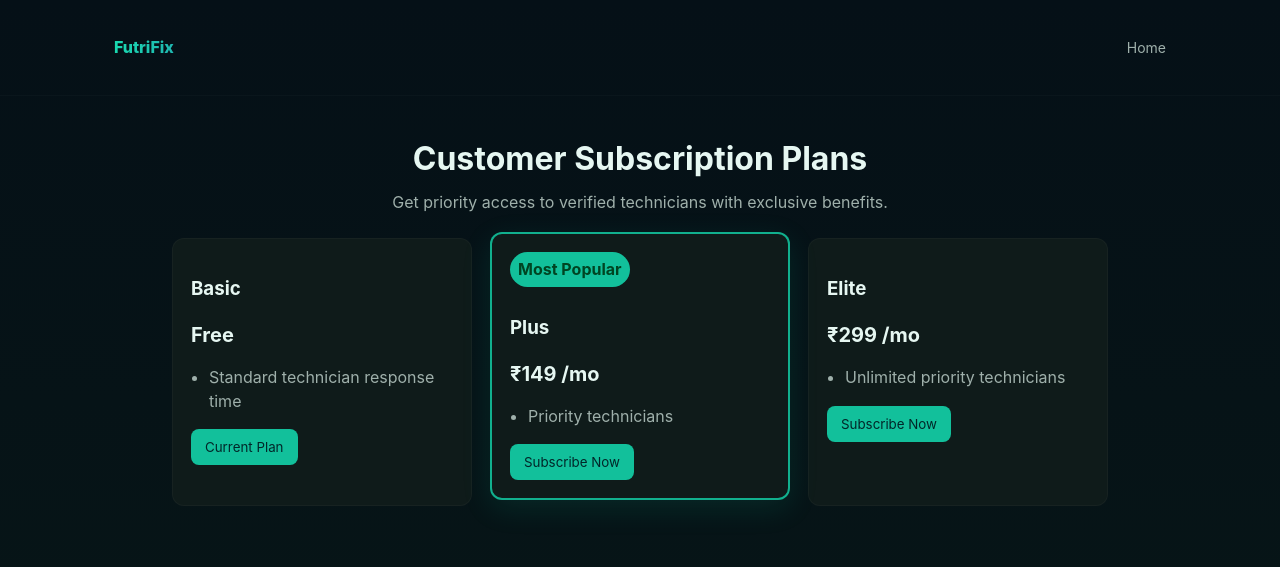
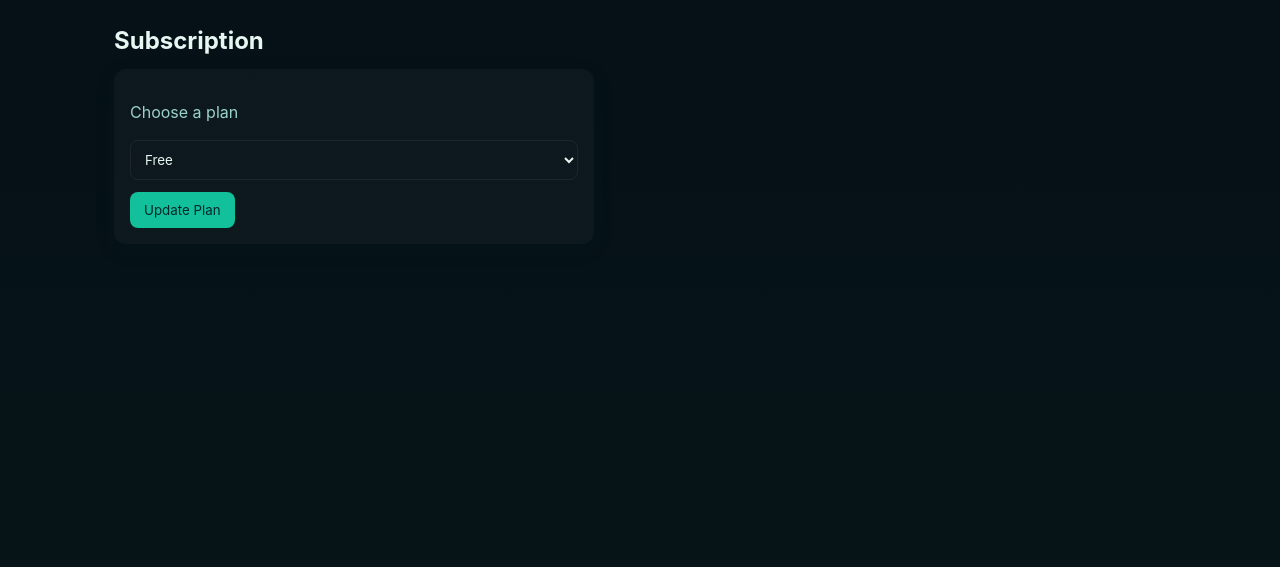
Before and after one commit to oncallbooking/db, a plain HTML site: page frontend/subscription.html in a window 1280 px wide. Drawn offline with Linux system fonts and the light colour scheme.

Commit message:
Update subscription.html

```diff
--- a/frontend/subscription.html
+++ b/frontend/subscription.html
@@ -1,62 +1,28 @@
 <!doctype html>
-<html lang="en">
+<html>
 <head>
   <meta charset="utf-8" />
   <meta name="viewport" content="width=device-width,initial-scale=1" />
-  <title>Subscriptions — FutriFix</title>
-  <link rel="stylesheet" href="/styles.css" />
+  <title>Subscription — FutriFix</title>
+  <link rel="stylesheet" href="styles.css" />
 </head>
 <body>
-  <header class="topbar">
-    <div class="container top-inner">
-      <div class="brand">FutriFix</div>
-      <nav class="navlinks"><a href="/">Home</a></nav>
-    </div>
-  </header>
-
-  <main class="container subs">
-    <h1>Customer Subscription Plans</h1>
-    <p class="muted lead">Get priority access to verified technicians with exclusive benefits.</p>
-
-    <div class="plans">
-      <div class="plan card">
-        <h3>Basic</h3>
-        <div class="price">Free</div>
-        <ul>
-          <li>Standard technician response time</li>
-        </ul>
-        <button class="btn disabled">Current Plan</button>
+  <div class="container">
+    <h2>Subscription</h2>
+    <div class="card" style="max-width:480px;">
+      <p class="muted">Choose a plan</p>
+      <div class="form-row">
+        <select id="planSelect" class="input">
+          <option value="free">Free</option>
+          <option value="pro">Pro</option>
+          <option value="biz">Business</option>
+        </select>
       </div>
-
-      <div class="plan card featured">
-        <div class="tag">Most Popular</div>
-        <h3>Plus</h3>
-        <div class="price">₹149 /mo</div>
-        <ul><li>Priority technicians</li></ul>
-        <button class="btn" onclick="subscribe('plus')">Subscribe Now</button>
-      </div>
-
-      <div class="plan card">
-        <h3>Elite</h3>
-        <div class="price">₹299 /mo</div>
-        <ul><li>Unlimited priority technicians</li></ul>
-        <button class="btn" onclick="subscribe('elite')">Subscribe Now</button>
+      <div style="margin-top:12px;">
+        <button class="btn" onclick="(function(){ const u=JSON.parse(localStorage.getItem('futrifix_user')||'null'); if(!u){ alert('Login first'); return;} futrifix.subscribe(u.email, document.getElementById('planSelect').value); })()">Update Plan</button>
       </div>
     </div>
-
-    <div id="subResult" class="note muted"></div>
-  </main>
-
-  <script>
-    async function subscribe(plan){
-      const user = JSON.parse(localStorage.getItem('futrifix_user') || 'null');
-      if(!user || user.role !== 'customer'){ if(confirm('You must be logged in as customer. Login now?')) window.location = '/login-customer.html'; return; }
-      const res = await fetch('/subscribe', { method:'POST', headers:{'Content-Type':'application/json'}, body: JSON.stringify({ email: user.email, plan }) });
-      const data = await res.json();
-      if(!res.ok){ alert(data.message || 'Subscribe failed'); return; }
-      document.getElementById('subResult').textContent = 'Subscribed: ' + plan;
-      alert('Subscription active (demo)');
-    }
-  </script>
+  </div>
+  <script src="script.js"></script>
 </body>
 </html>
```
